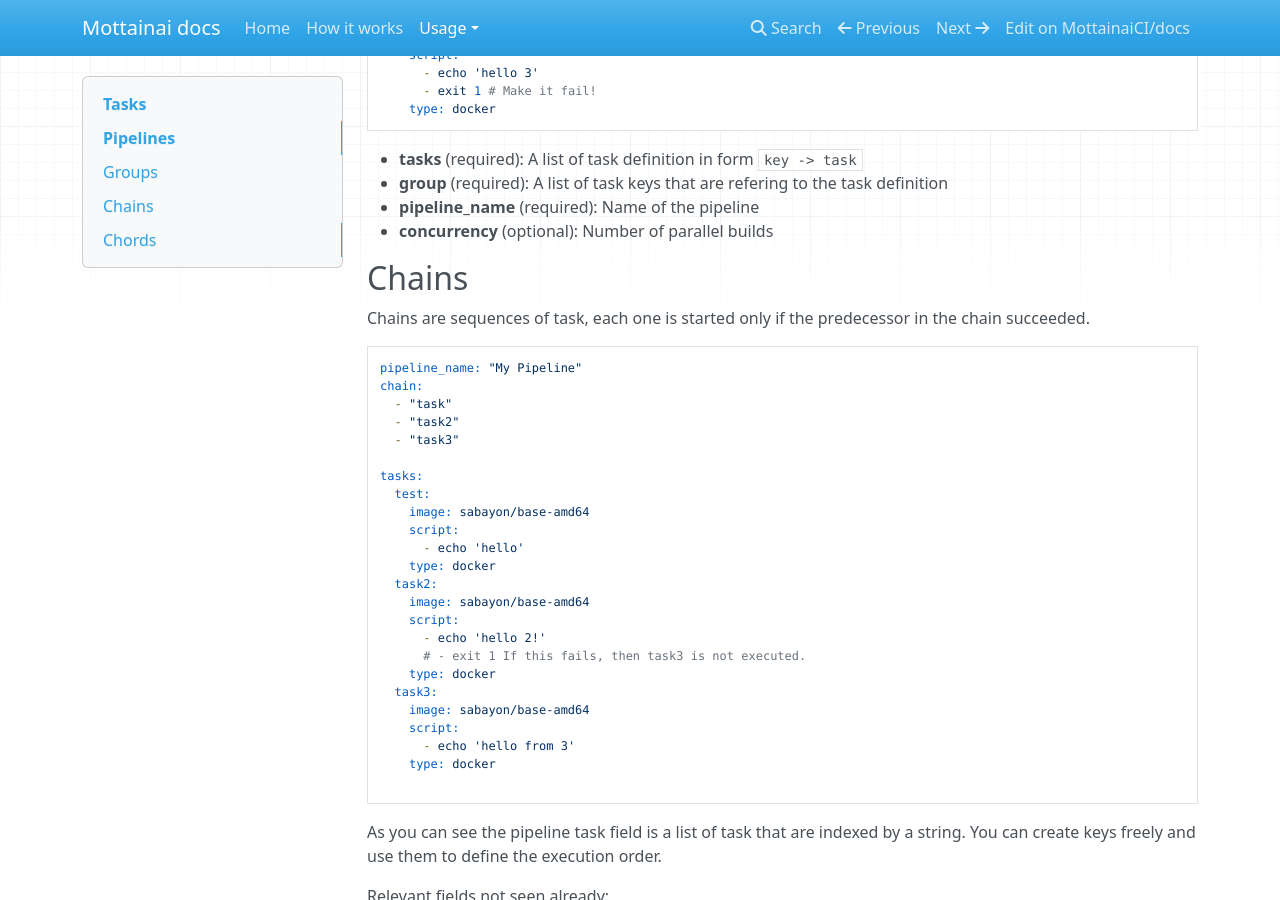
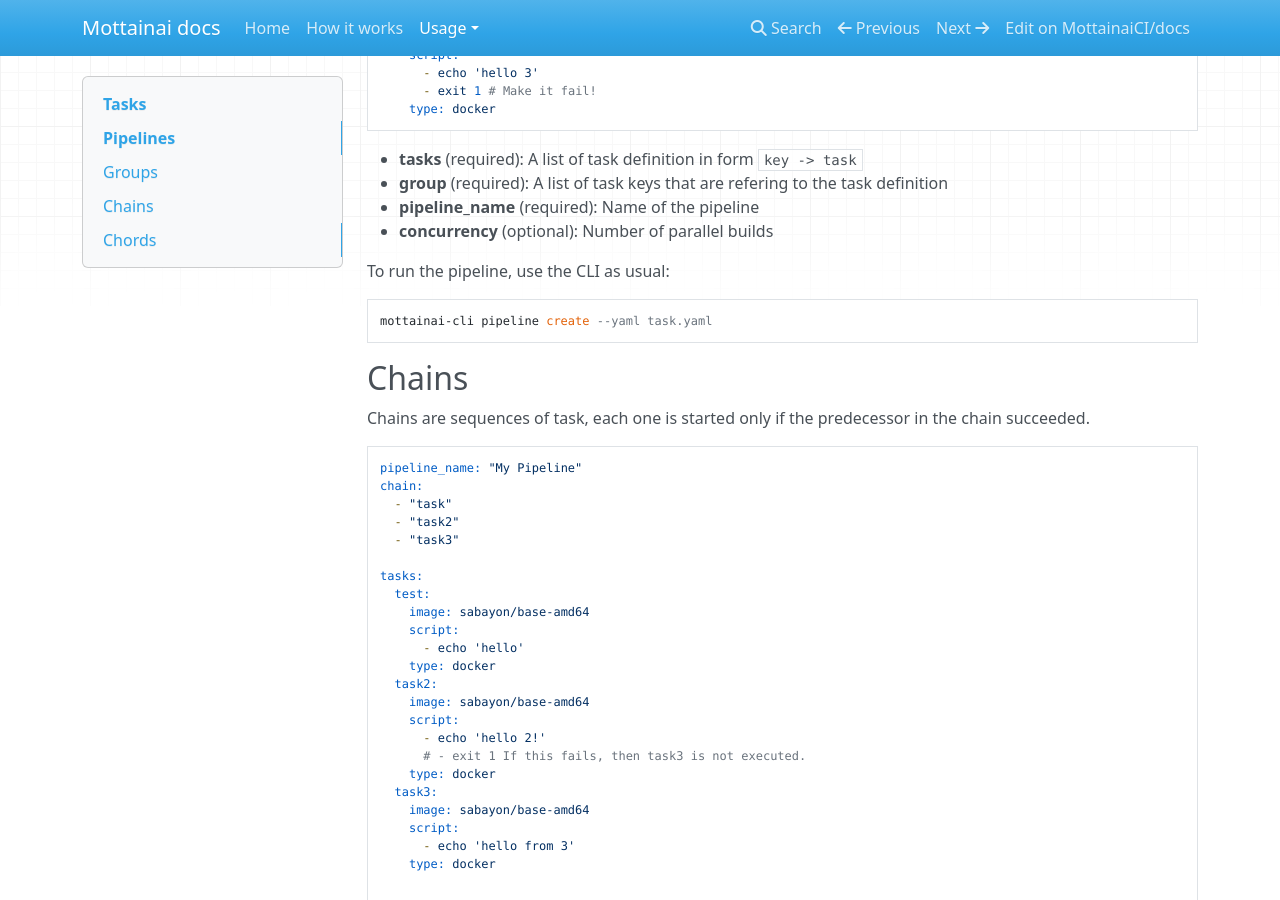
Before and after one commit to MottainaiCI/docs, an MkDocs documentation site: the page built from docs/usage/tasksandpipelines.md, in a window 1280 px wide and 900 px high, scrolled down 3162 px. Built offline with MkDocs 1.6.1, drawn with Linux system fonts in a browser that asks for light colours; nearby versions of some CDN libraries.

Commit message:
Update docs

```diff
--- a/docs/usage/tasksandpipelines.md
+++ b/docs/usage/tasksandpipelines.md
@@ -164,6 +164,10 @@ tasks:
 - **pipeline_name** (required): Name of the pipeline
 - **concurrency** (optional): Number of parallel builds
 
+To run the pipeline, use the CLI as usual:
+
+    mottainai-cli pipeline create --yaml task.yaml
+
 ## Chains
 
 Chains are sequences of task, each one is started only if the predecessor in the chain succeeded.
```
